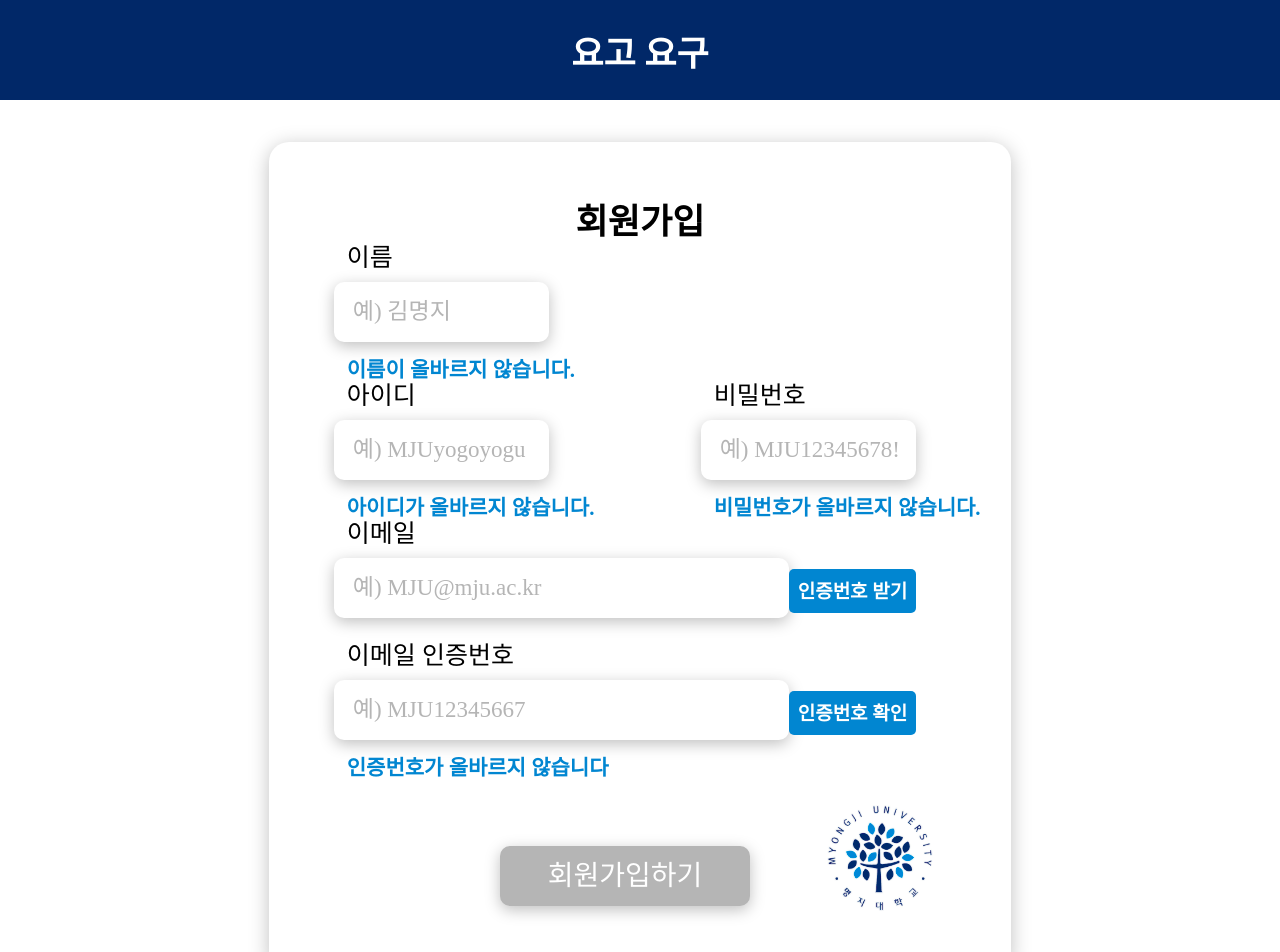
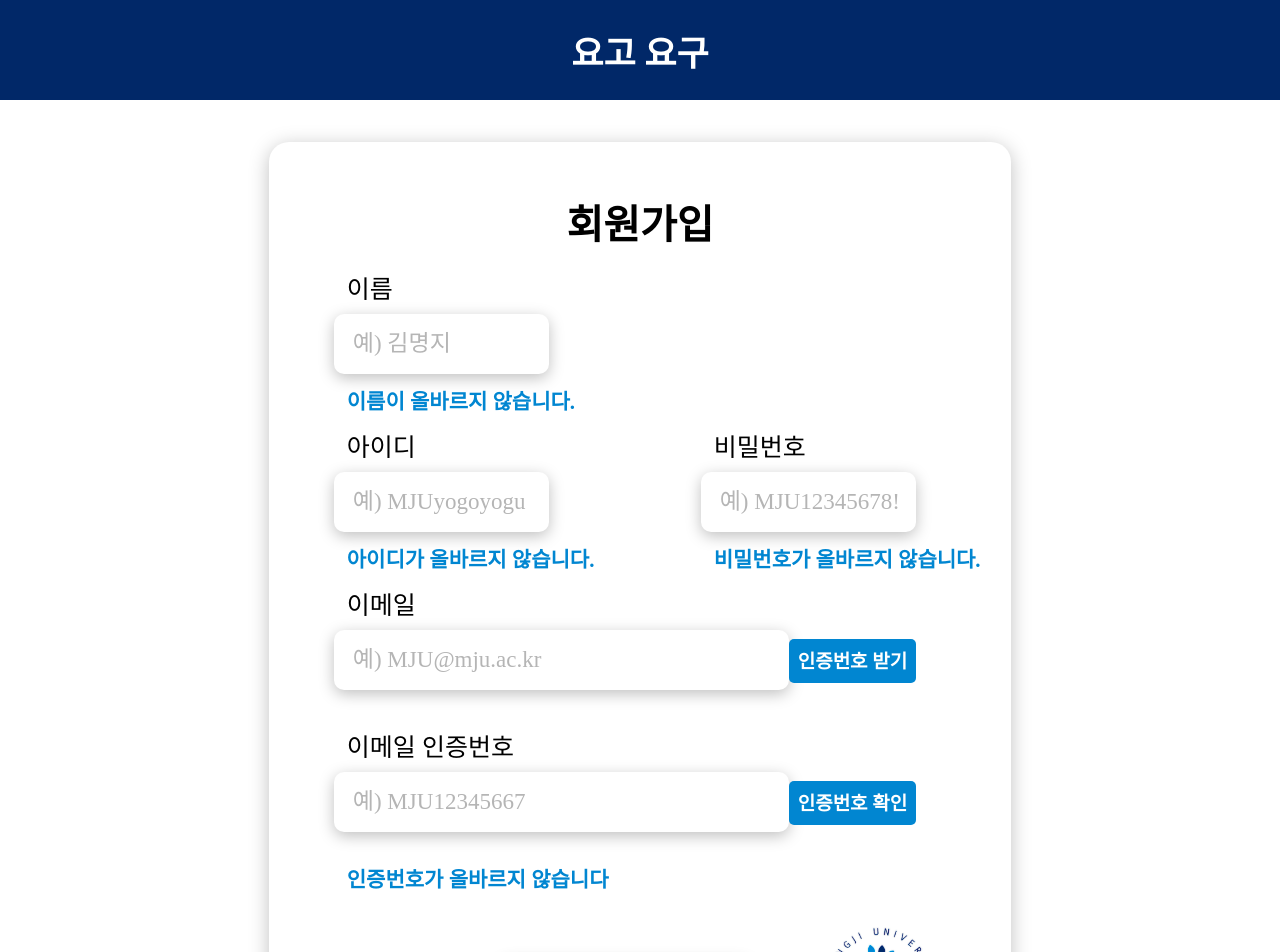
Before and after one commit to harksu/SW-Competition-FrontEnd, a React (Create React App) app: page /signup in a window 1280 px wide. Shown: the top 952 px of the page. Built offline with nearby package versions, Linux system fonts and the light colour scheme; no server answers.

Commit message:
style: 로그인 회원가입 css 수정

```diff
--- a/src/Pages/LoginPage.jsx
+++ b/src/Pages/LoginPage.jsx
@@ -89,9 +89,9 @@ function LoginPage() {
               data={userInfo}
               event={setUserInfo}
             />
-          </InputFormBox>{' '}
+          </InputFormBox>
           <LoginButton login onClick={login}>
-            <ButtonText>로그인하기</ButtonText>
+            <ButtonText>로그인</ButtonText>
           </LoginButton>
           <QuestionText onClick={goSignUP}>
             아직 회원이 아니신가요?
@@ -143,6 +143,7 @@ function InputForm({ text, isValid, placeText, data, event }) {
     </>
   );
 }
+
 export const LogoImage = styled.img`
   width: 128px;
   height: 130px;
@@ -150,11 +151,13 @@ export const LogoImage = styled.img`
   bottom: 12%;
   right: 9%;
   -webkit-user-drag: none;
+  user-select: none;
 `;
 
 const EmptyBlock = styled.div`
   height: 20px;
 `;
+
 const EmptyDiv = styled.div`
   height: 10px;
 `;
@@ -172,14 +175,16 @@ export const Container = styled.div`
 `;
 
 export const SignHeader = styled.p`
-  color: black;
+  width: 100%;
+  font-size: 40px;
+  font-weight: 700;
+
   display: flex;
-  width: 100%;
-  font-size: 35px;
-  font-weight: 700;
   justify-content: center;
   align-items: center;
+  margin: 51px 0 25px 0;
   margin-top: 51px;
+  color: black;
   user-select: none;
 `;
 
@@ -208,8 +213,8 @@ export const AlertText = styled(Text)`
 const QuestionText = styled(AlertText)`
   color: #b5b5b5;
   font-weight: 800;
-  margin-top: 25px;
-  margin-bottom: 82px;
+  margin: 25px 5px 82px 0;
+
   user-select: none;
 
   cursor: pointer;
@@ -217,6 +222,7 @@ const QuestionText = styled(AlertText)`
     color: ${({ theme }) => theme.colors.blue};
   }
 `;
+
 export const InputBox = styled.input`
   border: 0 solid black;
   width: 100%;
@@ -236,10 +242,12 @@ export const InputBox = styled.input`
   margin-bottom: 19px;
   margin-top: 14px;
 `;
+
 export const LoginButton = styled.div`
   display: flex;
   width: 43%;
   height: 60px;
+  padding: 8px 0 8px 0;
   box-shadow: 0px 4px 15px rgba(0, 0, 0, 0.25);
   border-radius: 10px;
   justify-content: center;
@@ -253,6 +261,7 @@ export const LoginButton = styled.div`
   background-color: ${({ isChecked }) => (isChecked ? '#012868' : '#b5b5b5')};
   cursor: pointer;
 `;
+
 export const ButtonText = styled(Text)`
   color: #ffffff;
   font-weight: 400;
--- a/src/Pages/SignUpPage.jsx
+++ b/src/Pages/SignUpPage.jsx
@@ -164,7 +164,7 @@ function SignUpPage() {
             <AlertEmailText>인증번호가 올바르지 않습니다 </AlertEmailText>
           )}
           <LoginButton onClick={SignUp} isChecked={isChecked}>
-            <ButtonText>회원가입하기</ButtonText>
+            <ButtonText>회원가입</ButtonText>
           </LoginButton>
         </InputContainer>
       </SignUpContainer>
@@ -282,18 +282,22 @@ function EmailInfoInputContainer({
 }
 
 export default React.memo(SignUpPage);
+
 const SignLogoImage = styled(LogoImage)`
   width: 128px;
   height: 130px;
   position: absolute;
   bottom: 4.5%;
   right: 9%;
+  -webkit-user-drag: none;
+  user-select: none;
 `;
 
 const SignUpContainer = styled(Container)`
   margin: 42px auto 12px auto;
   height: 70%;
 `;
+
 const AlertEmailText = styled(AlertText)`
   line-height: 24px;
   font-weight: 700;
@@ -302,11 +306,13 @@ const AlertEmailText = styled(AlertText)`
   margin-bottom: 30px;
   font-style: normal;
   color: #0186d1;
+  user-select: none;
 `;
 
 const AlertIdPwText = styled(AlertEmailText)`
   width: 150%;
   margin-bottom: 0px;
+  user-select: none;
 `;
 
 const EmptyBlock = styled.div`
@@ -323,7 +329,9 @@ const InputFormBox = styled.div`
   flex-direction: column;
   width: 37%;
   justify-content: space-between;
+  margin-bottom: 20px;
 `;
+
 const EmailInputBox = styled(InputFormBox)`
   width: 500px;
 `;
@@ -334,6 +342,7 @@ const UserInfoInputFormBox = styled.div`
   width: 100%;
   justify-content: space-between;
 `;
+
 const EmailInputFormBox = styled.div`
   display: flex;
   flex-direction: row;
@@ -374,11 +383,12 @@ const EmailButton = styled.div`
   cursor: pointer;
   background-color: #0186d1;
   display: flex;
-  margin-bottom: 5px;
+  margin-bottom: 27px;
   align-self: flex-end;
   justify-content: center;
   align-items: center;
   border-radius: 5px;
+  user-select: none;
 `;
 
 const EmailButtonText = styled.p`
@@ -395,4 +405,5 @@ const UserInfoText = styled(Text)`
   margin-top: ${(props) => (props.name ? '50px' : '0px')};
   margin-top: ${(props) => (props.email ? '24px' : '0px')};
   margin-bottom: 10px;
+  user-select: none;
 `;
```
